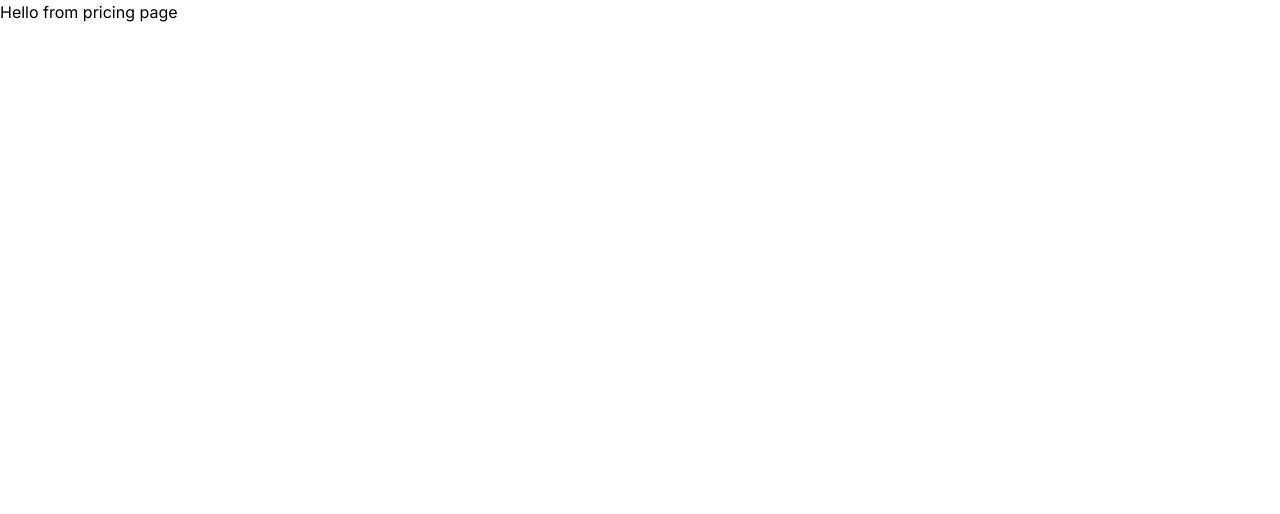
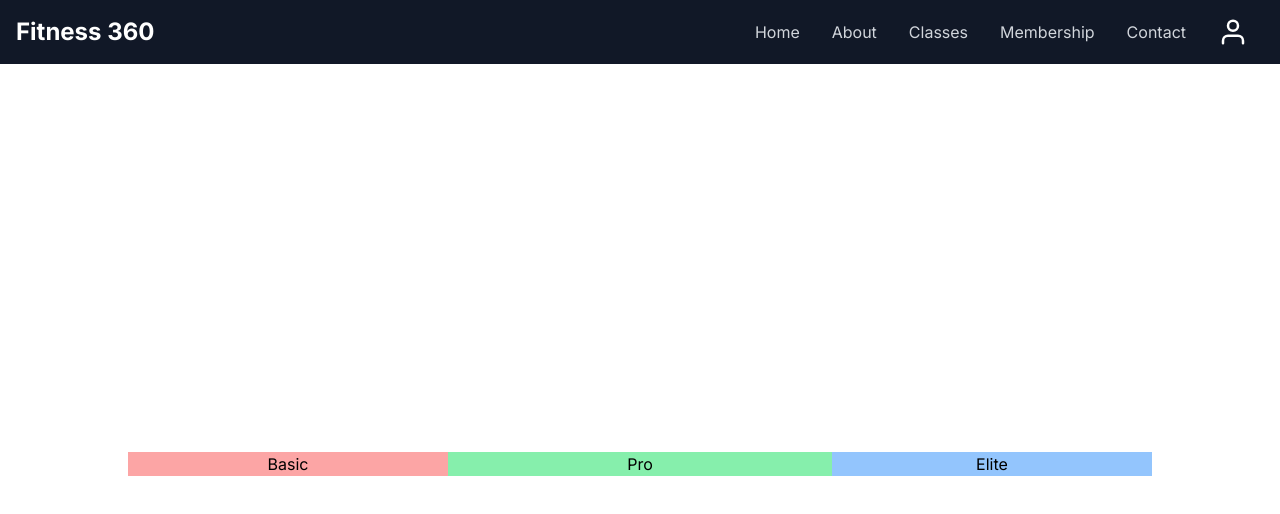
Before and after one commit to MrRamPoudel/GYM, a Next.js app: page /pricing in a window 1280 px wide. Shown: the top 514 px of the page. Built offline with nearby package versions, Linux system fonts and the light colour scheme.

Commit message:
Add starting css for pricing

```diff
--- a/app/pricing/page.tsx
+++ b/app/pricing/page.tsx
@@ -1,3 +1,9 @@
+import Nav from "@/components/Nav"
+//import PricingPage from "@/components/Price"
+import Membership from "@/components/Membership"
 export default function Pricing(){
-    return (<div>Hello from pricing page</div>)
+    return (<div>
+        <Nav />
+        <Membership />
+        </div>)
 }
--- /dev/null
+++ b/components/Membership.tsx
@@ -0,0 +1,17 @@
+import React from 'react';
+
+const Membership: React.FC = () => {
+    return <div className='min-h-screen justify-center flex items-center'>
+        <div className='w-80 bg-red-300 text-center '>
+            <p className='text-md text-black'>Basic</p>
+        </div>
+        <div className='w-96 bg-green-300 text-center'>
+        <p className='text-md text-black '>Pro</p>
+
+        </div>
+        <div className='w-80 bg-blue-300 text-center'>
+        <p className='text-md text-black'>Elite</p>
+        </div>
+    </div>
+}
+export default Membership;
```
